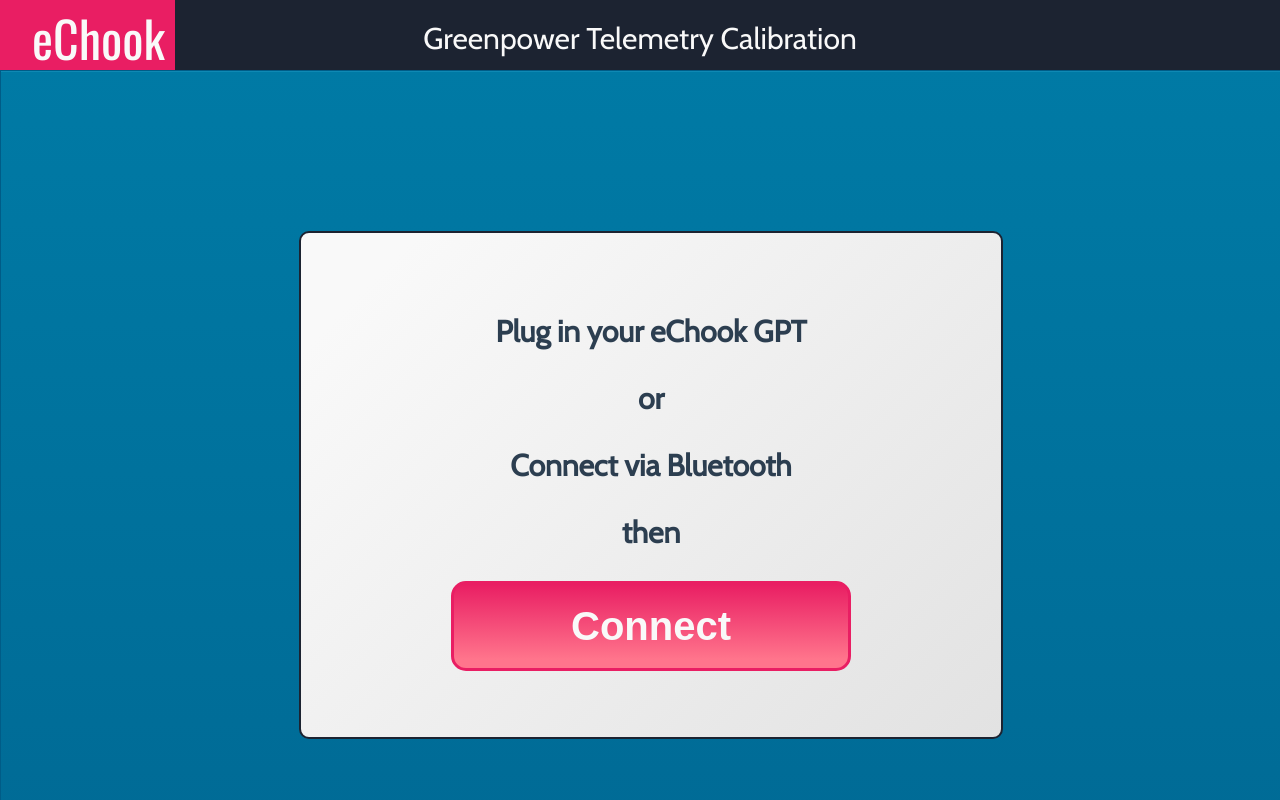
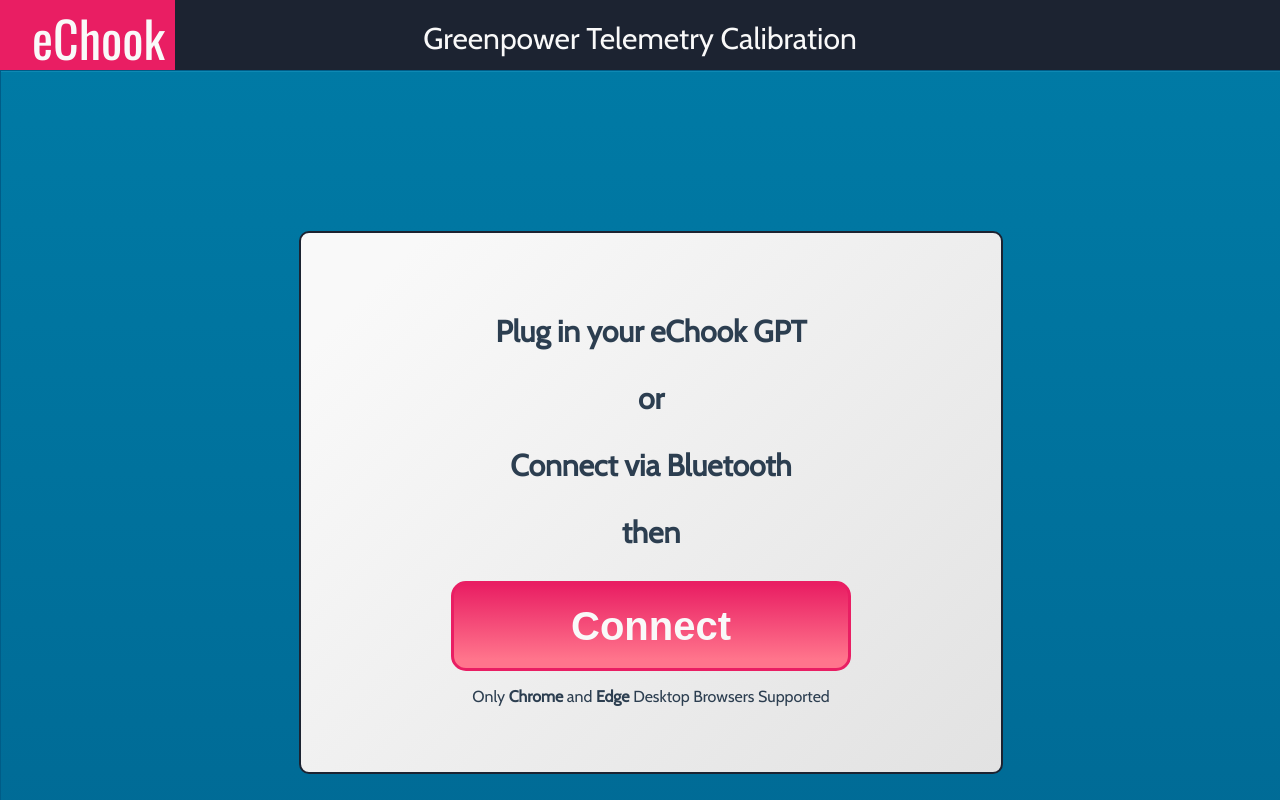
Before and after one commit to eChook/gpt-nano-configurator, a Vue app: page / in a window 1280 px wide. Built offline with nearby package versions, Linux system fonts and the light colour scheme.

Commit message:
Added browser support message

```diff
--- a/src/components/Connect.vue
+++ b/src/components/Connect.vue
@@ -10,6 +10,7 @@
         </strong>
       </div>
       <p><button class="connect-button" @click="connect">Connect</button></p>
+      <p> Only <strong>Chrome</strong> and <strong>Edge</strong> Desktop Browsers Supported</p>
     </div>
     <!-- <button v-if="connected" @click="serialRequestAllCal">
       Get Calibration
```
